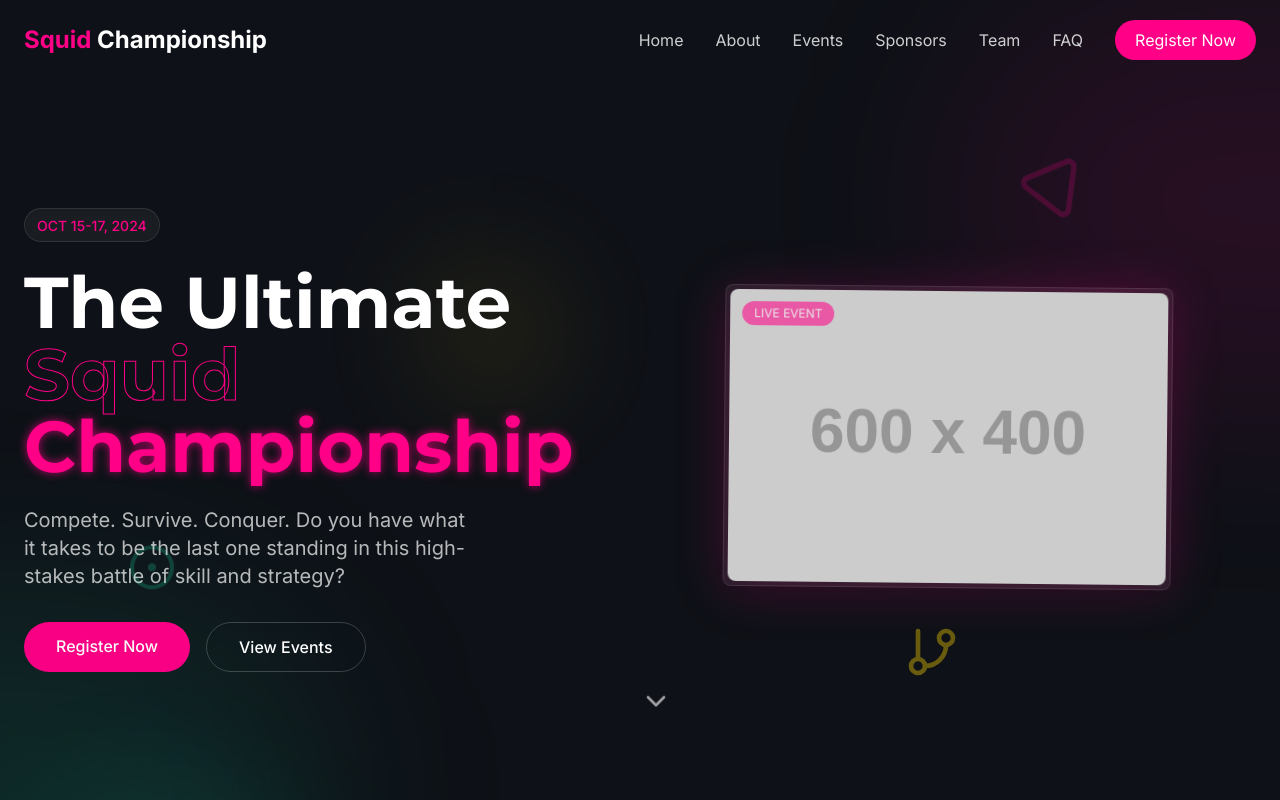
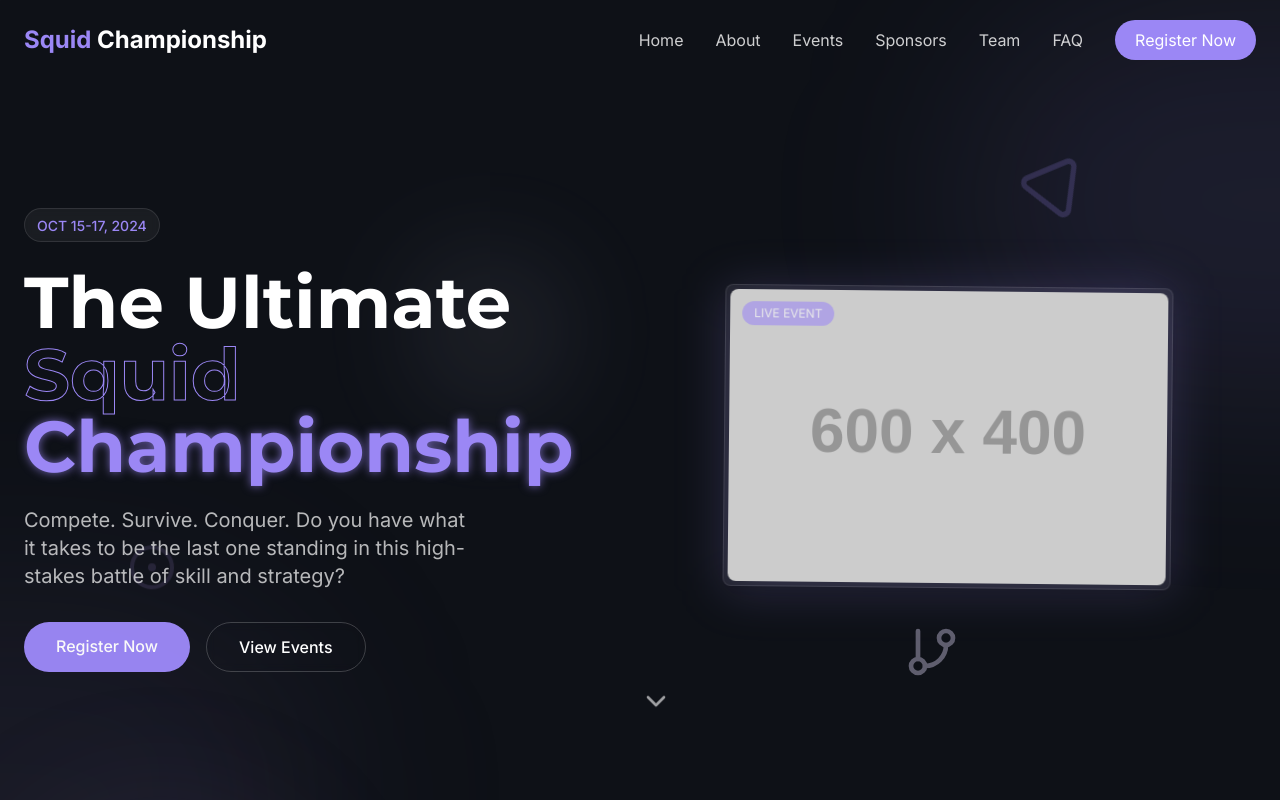
Before and after one commit to Pritam-ptg/squid-championship-vortex, a React (Vite) app: page / in a window 1280 px wide. Shown: the top 800 px of the page. Built offline with nearby package versions, Linux system fonts and the light colour scheme.

Commit message:
Add hover animation
Implements a hover animation with theme change to purple.

```diff
--- a/src/components/Doodles.tsx
+++ b/src/components/Doodles.tsx
@@ -1,23 +1,25 @@
 
 import React from 'react';
-import { Star, Heart, Sparkle, CircleDot, Triangle, X, Zap, Crown, Flower, Music, Flame, Rocket } from 'lucide-react';
+import { Star, Heart, Sparkle, CircleDot, Triangle, X, Zap, Crown, Flower, Music, Flame, Rocket, Shapes, Diamond, Aperture, Snowflake, Wand2 } from 'lucide-react';
 
 const Doodle = ({
   icon,
   color,
   size,
   className,
-  style
+  style,
+  hoverEffect = false
 }: {
   icon: React.ReactNode;
   color: string;
   size: number;
   className?: string;
   style?: React.CSSProperties;
+  hoverEffect?: boolean;
 }) => {
   return (
     <div
-      className={`absolute ${className}`}
+      className={`absolute transition-all duration-300 ${hoverEffect ? 'hover-scale' : ''} ${className}`}
       style={{
         color: color,
         animation: `float ${Math.random() * 5 + 10}s ease-in-out infinite,
@@ -32,25 +34,31 @@ const Doodle = ({
 };
 
 const Doodles = () => {
-  // Expanded array of doodle configurations with more variety
+  // Expanded array of doodle configurations with more variety and purple theme
   const doodles = [
-    { Icon: Star, color: 'rgba(255, 0, 135, 0.7)', size: 24, top: '15%', left: '10%' },
-    { Icon: Heart, color: 'rgba(21, 245, 186, 0.7)', size: 28, top: '75%', right: '15%' },
-    { Icon: Sparkle, color: 'rgba(255, 215, 0, 0.7)', size: 22, top: '30%', right: '10%' },
-    { Icon: CircleDot, color: 'rgba(255, 0, 135, 0.7)', size: 18, bottom: '20%', left: '20%' },
-    { Icon: Triangle, color: 'rgba(21, 245, 186, 0.7)', size: 26, top: '50%', left: '5%' },
-    { Icon: X, color: 'rgba(255, 215, 0, 0.7)', size: 20, bottom: '30%', right: '5%' },
-    { Icon: Zap, color: 'rgba(255, 0, 135, 0.7)', size: 24, top: '60%', left: '30%' },
-    { Icon: Crown, color: 'rgba(255, 215, 0, 0.8)', size: 30, top: '10%', right: '25%' },
-    { Icon: Star, color: 'rgba(21, 245, 186, 0.7)', size: 16, bottom: '15%', right: '30%' },
-    { Icon: Sparkle, color: 'rgba(255, 0, 135, 0.7)', size: 20, top: '35%', left: '25%' },
+    { Icon: Star, color: 'rgba(155, 135, 245, 0.7)', size: 24, top: '15%', left: '10%', hoverEffect: true },
+    { Icon: Heart, color: 'rgba(126, 105, 171, 0.7)', size: 28, top: '75%', right: '15%', hoverEffect: true },
+    { Icon: Sparkle, color: 'rgba(229, 222, 255, 0.7)', size: 22, top: '30%', right: '10%', hoverEffect: true },
+    { Icon: CircleDot, color: 'rgba(155, 135, 245, 0.7)', size: 18, bottom: '20%', left: '20%', hoverEffect: true },
+    { Icon: Triangle, color: 'rgba(126, 105, 171, 0.7)', size: 26, top: '50%', left: '5%', hoverEffect: true },
+    { Icon: X, color: 'rgba(229, 222, 255, 0.7)', size: 20, bottom: '30%', right: '5%', hoverEffect: true },
+    { Icon: Zap, color: 'rgba(155, 135, 245, 0.7)', size: 24, top: '60%', left: '30%', hoverEffect: true },
+    { Icon: Crown, color: 'rgba(229, 222, 255, 0.8)', size: 30, top: '10%', right: '25%', hoverEffect: true },
+    { Icon: Star, color: 'rgba(126, 105, 171, 0.7)', size: 16, bottom: '15%', right: '30%', hoverEffect: true },
+    { Icon: Sparkle, color: 'rgba(155, 135, 245, 0.7)', size: 20, top: '35%', left: '25%', hoverEffect: true },
     // New doodles with different icons and positions
-    { Icon: Flower, color: 'rgba(255, 0, 135, 0.7)', size: 26, top: '22%', left: '40%' },
-    { Icon: Music, color: 'rgba(21, 245, 186, 0.7)', size: 22, bottom: '40%', right: '45%' },
-    { Icon: Flame, color: 'rgba(255, 215, 0, 0.7)', size: 28, top: '70%', right: '20%' },
-    { Icon: Rocket, color: 'rgba(255, 0, 135, 0.7)', size: 32, bottom: '25%', left: '15%' },
-    { Icon: Crown, color: 'rgba(21, 245, 186, 0.7)', size: 20, top: '45%', right: '35%' },
-    { Icon: Zap, color: 'rgba(255, 215, 0, 0.7)', size: 18, bottom: '60%', left: '18%' },
+    { Icon: Flower, color: 'rgba(155, 135, 245, 0.7)', size: 26, top: '22%', left: '40%', hoverEffect: true },
+    { Icon: Music, color: 'rgba(126, 105, 171, 0.7)', size: 22, bottom: '40%', right: '45%', hoverEffect: true },
+    { Icon: Flame, color: 'rgba(229, 222, 255, 0.7)', size: 28, top: '70%', right: '20%', hoverEffect: true },
+    { Icon: Rocket, color: 'rgba(155, 135, 245, 0.7)', size: 32, bottom: '25%', left: '15%', hoverEffect: true },
+    { Icon: Crown, color: 'rgba(126, 105, 171, 0.7)', size: 20, top: '45%', right: '35%', hoverEffect: true },
+    { Icon: Zap, color: 'rgba(229, 222, 255, 0.7)', size: 18, bottom: '60%', left: '18%', hoverEffect: true },
+    // Additional doodles with new icons
+    { Icon: Shapes, color: 'rgba(155, 135, 245, 0.7)', size: 28, top: '5%', left: '50%', hoverEffect: true },
+    { Icon: Diamond, color: 'rgba(126, 105, 171, 0.7)', size: 24, bottom: '5%', right: '50%', hoverEffect: true },
+    { Icon: Aperture, color: 'rgba(229, 222, 255, 0.7)', size: 30, top: '85%', left: '5%', hoverEffect: true },
+    { Icon: Snowflake, color: 'rgba(155, 135, 245, 0.7)', size: 26, top: '25%', right: '5%', hoverEffect: true },
+    { Icon: Wand2, color: 'rgba(126, 105, 171, 0.7)', size: 28, bottom: '40%', left: '5%', hoverEffect: true },
   ];
 
   return (
@@ -61,6 +69,7 @@ const Doodles = () => {
           icon={<doodle.Icon size={doodle.size} strokeWidth={1.5} />}
           color={doodle.color}
           size={doodle.size}
+          hoverEffect={doodle.hoverEffect}
           className={`svg-shadow transition-all duration-300`}
           style={{
             top: doodle.top,
--- a/src/index.css
+++ b/src/index.css
@@ -16,16 +16,16 @@
     --popover: 224 71% 4%;
     --popover-foreground: 213 31% 91%;
 
-    --primary: 332 100% 50%;
+    --primary: 260 80% 74%;
     --primary-foreground: 210 40% 98%;
 
-    --secondary: 170 91% 53%;
+    --secondary: 260 35% 54%;
     --secondary-foreground: 222 47% 11%;
 
     --muted: 223 47% 11%;
     --muted-foreground: 215.4 16.3% 56.9%;
 
-    --accent: 44 100% 50%;
+    --accent: 260 100% 94%;
     --accent-foreground: 222 47% 11%;
 
     --destructive: 0 84.2% 60.2%;
@@ -33,7 +33,7 @@
 
     --border: 217.2 32.6% 17.5%;
     --input: 217.2 32.6% 17.5%;
-    --ring: 332 100% 50%;
+    --ring: 260 80% 74%;
 
     --radius: 0.5rem;
 
@@ -96,7 +96,7 @@
   }
 
   .svg-shadow {
-    filter: drop-shadow(0px 0px 8px rgba(255, 0, 135, 0.6));
+    filter: drop-shadow(0px 0px 8px rgba(155, 135, 245, 0.6));
   }
 
   .scrollbar-hide {
@@ -110,25 +110,61 @@
 
   .doodle-accent {
     @apply border-2 border-squidPink shadow-lg;
-    box-shadow: 0 0 15px rgba(255, 0, 135, 0.5);
+    box-shadow: 0 0 15px rgba(155, 135, 245, 0.5);
   }
 
   .squid-glow {
-    text-shadow: 0 0 10px rgba(255, 0, 135, 0.7);
+    text-shadow: 0 0 10px rgba(155, 135, 245, 0.7);
   }
 
   .green-glow {
-    text-shadow: 0 0 10px rgba(21, 245, 186, 0.7);
+    text-shadow: 0 0 10px rgba(126, 105, 171, 0.7);
   }
 
   .gold-glow {
-    text-shadow: 0 0 10px rgba(255, 215, 0, 0.7);
+    text-shadow: 0 0 10px rgba(229, 222, 255, 0.7);
   }
 
   .theme-enhanced {
     background-image:
-      radial-gradient(circle at 20% 30%, rgba(255, 0, 135, 0.1) 0%, transparent 40%),
-      radial-gradient(circle at 70% 60%, rgba(21, 245, 186, 0.1) 0%, transparent 40%);
+      radial-gradient(circle at 20% 30%, rgba(155, 135, 245, 0.15) 0%, transparent 40%),
+      radial-gradient(circle at 70% 60%, rgba(126, 105, 171, 0.15) 0%, transparent 40%);
+  }
+
+  .hover-travel-down::after {
+    content: '';
+    position: absolute;
+    top: 0;
+    left: 0;
+    width: 100%;
+    height: 0;
+    background: linear-gradient(to bottom, rgba(155, 135, 245, 0.3), transparent);
+    transition: height 0.5s ease;
+    z-index: -1;
+    opacity: 0;
+  }
+
+  .hover-travel-down:hover::after {
+    height: 100%;
+    opacity: 1;
+  }
+
+  .hover-glow {
+    transition: text-shadow 0.3s ease, color 0.3s ease;
+  }
+
+  .hover-glow:hover {
+    color: theme('colors.squidPink');
+    text-shadow: 0 0 15px rgba(155, 135, 245, 0.8);
+  }
+
+  .hover-scale {
+    transition: transform 0.3s ease, filter 0.3s ease;
+  }
+
+  .hover-scale:hover {
+    transform: scale(1.05);
+    filter: brightness(1.2);
   }
 }
 
@@ -224,10 +260,10 @@ html {
 }
 
 ::-webkit-scrollbar-thumb {
-  background: #FF0087;
+  background: #9b87f5;
   border-radius: 4px;
 }
 
 ::-webkit-scrollbar-thumb:hover {
-  background: #cc006c;
+  background: #7E69AB;
 }
--- a/src/pages/Index.tsx
+++ b/src/pages/Index.tsx
@@ -24,19 +24,52 @@ const Index = () => {
       observer.observe(el);
     });
 
+    // Add hover animations to interactive elements
+    const addHoverEvents = () => {
+      document.querySelectorAll(".hover-animate").forEach((el) => {
+        el.addEventListener("mouseenter", () => {
+          el.classList.add("animate-travel-down");
+        });
+
+        el.addEventListener("mouseleave", () => {
+          setTimeout(() => {
+            el.classList.remove("animate-travel-down");
+          }, 500);
+        });
+      });
+    };
+
+    addHoverEvents();
+
     return () => {
       document.querySelectorAll(".reveal").forEach((el) => {
         observer.unobserve(el);
+      });
+
+      // Clean up hover event listeners
+      document.querySelectorAll(".hover-animate").forEach((el) => {
+        el.removeEventListener("mouseenter", () => {});
+        el.removeEventListener("mouseleave", () => {});
       });
     };
   }, []);
 
   return (
-    <div className="theme-enhanced bg-gradient-to-br from-dark via-squidDarkBlue to-dark text-white min-h-screen overflow-x-hidden">
+    <div className="theme-enhanced bg-gradient-to-br from-squidDarkBlue via-dark to-squidDarkBlue text-white min-h-screen overflow-x-hidden">
       {/* Ambient background elements */}
       <div className="fixed inset-0 bg-grid-pattern opacity-5 z-0"></div>
-      <div className="fixed top-0 right-0 w-1/3 h-1/3 bg-squidPink/5 rounded-full filter blur-[120px] animate-pulse-slow z-0"></div>
-      <div className="fixed bottom-0 left-0 w-1/3 h-1/3 bg-squidGreen/5 rounded-full filter blur-[120px] animate-pulse-slow z-0"></div>
+      <div className="fixed top-0 right-0 w-1/3 h-1/3 bg-squidPink/10 rounded-full filter blur-[120px] animate-pulse-slow z-0"></div>
+      <div className="fixed bottom-0 left-0 w-1/3 h-1/3 bg-squidGreen/10 rounded-full filter blur-[120px] animate-pulse-slow z-0"></div>
+
+      {/* Interactive floating light */}
+      <div className="fixed w-24 h-24 bg-squidPink/20 rounded-full filter blur-xl animate-glow-pulse z-0 pointer-events-none"
+           style={{
+             left: 'calc(50% - 12px)',
+             top: 'calc(50% - 12px)',
+             transition: 'transform 0.2s ease-out',
+             transform: 'translate(-50%, -50%)'
+           }}>
+      </div>
 
       <Doodles />
       <Navigation />
--- a/tailwind.config.ts
+++ b/tailwind.config.ts
@@ -1,4 +1,3 @@
-
 import type { Config } from "tailwindcss";
 
 export default {
@@ -67,13 +66,13 @@ export default {
           border: "hsl(var(--sidebar-border))",
           ring: "hsl(var(--sidebar-ring))",
         },
-        // Squid Game + Championship theme colors
-        squidPink: "#FF0087",
-        squidGreen: "#15F5BA",
-        squidDarkBlue: "#081B2E",
-        championGold: "#FFD700",
-        championSilver: "#C0C0C0",
-        championBronze: "#CD7F32",
+        squidPink: "#9b87f5",
+        squidGreen: "#7E69AB",
+        squidPurple: "#6E59A5",
+        squidDarkBlue: "#1A1F2C",
+        championGold: "#E5DEFF",
+        championSilver: "#D6BCFA",
+        championBronze: "#8B5CF6",
         dark: "#0E1117",
         darkAccent: "#181A20",
       },
@@ -113,11 +112,23 @@ export default {
         },
         "pulse-glow": {
           "0%, 100%": {
-            boxShadow: "0 0 10px rgba(255, 0, 135, 0.5), 0 0 20px rgba(255, 0, 135, 0.3)"
+            boxShadow: "0 0 10px rgba(155, 135, 245, 0.5), 0 0 20px rgba(155, 135, 245, 0.3)"
           },
           "50%": {
-            boxShadow: "0 0 20px rgba(255, 0, 135, 0.8), 0 0 40px rgba(255, 0, 135, 0.5)"
+            boxShadow: "0 0 20px rgba(155, 135, 245, 0.8), 0 0 40px rgba(155, 135, 245, 0.5)"
           },
+        },
+        "travel-down": {
+          "0%": { transform: "translateY(-100%)", opacity: "0" },
+          "100%": { transform: "translateY(0)", opacity: "1" }
+        },
+        "travel-up": {
+          "0%": { transform: "translateY(100%)", opacity: "0" },
+          "100%": { transform: "translateY(0)", opacity: "1" }
+        },
+        "glow-pulse": {
+          "0%, 100%": { filter: "brightness(1)" },
+          "50%": { filter: "brightness(1.5)" }
         },
         "float": {
           "0%, 100%": { transform: "translateY(0)" },
@@ -144,6 +155,9 @@ export default {
         "float": "float 3s ease-in-out infinite",
         "wiggle": "wiggle 2s ease-in-out infinite",
         "spin-slow": "spin-slow 15s linear infinite",
+        "travel-down": "travel-down 0.5s ease-out",
+        "travel-up": "travel-up 0.5s ease-out",
+        "glow-pulse": "glow-pulse 2s infinite"
       },
       backgroundImage: {
         'grid-pattern': 'linear-gradient(to right, rgba(255, 255, 255, 0.05) 1px, transparent 1px), linear-gradient(to bottom, rgba(255, 255, 255, 0.05) 1px, transparent 1px)',
```
